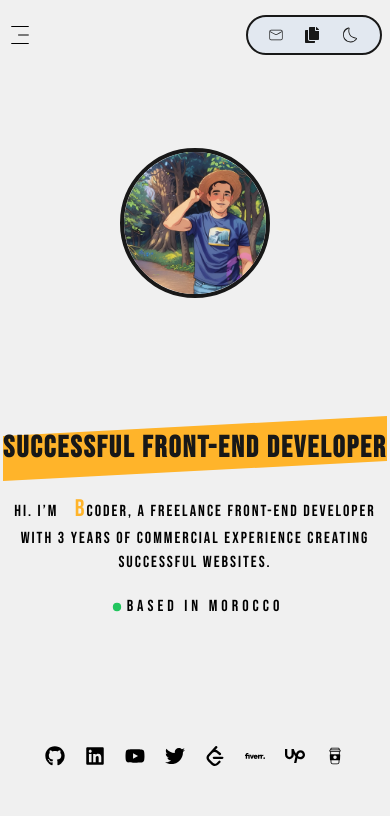
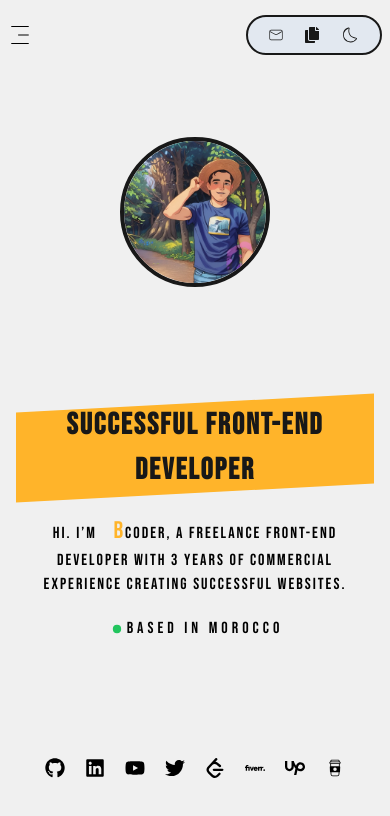
Before and after one commit to ELMAHDILEB/bcoder, a React (Vite) app: page / in a window 390 px wide. Shown: the top 816 px of the page. Built offline with nearby package versions, Linux system fonts and the light colour scheme.

Commit message:
Update Home.jsx

```diff
--- a/src/pages/Home.jsx
+++ b/src/pages/Home.jsx
@@ -53,8 +53,8 @@ const Home = memo(() => {
         <meta name="viewport" content="width=device-width, initial-scale=1.0" />
       </Helmet>
 
-      <section className='w-full md:w-[80%] calcHeight  mx-auto'>
-        <div className="w-full h-full flex items-center justify-evenly flex-col gap-[50px] overflow-hidden">
+      <section className='w-full md:w-[80%] calcHeight mx-auto'>
+        <div className="w-full h-full flex items-center justify-evenly flex-col gap-[50px] overflow-hidden px-4 md:px-0">
           <motion.picture
             className="w-[150px] h-[150px] overflow-hidden"
             initial={{ opacity: 0, y: "100%" }}
```
